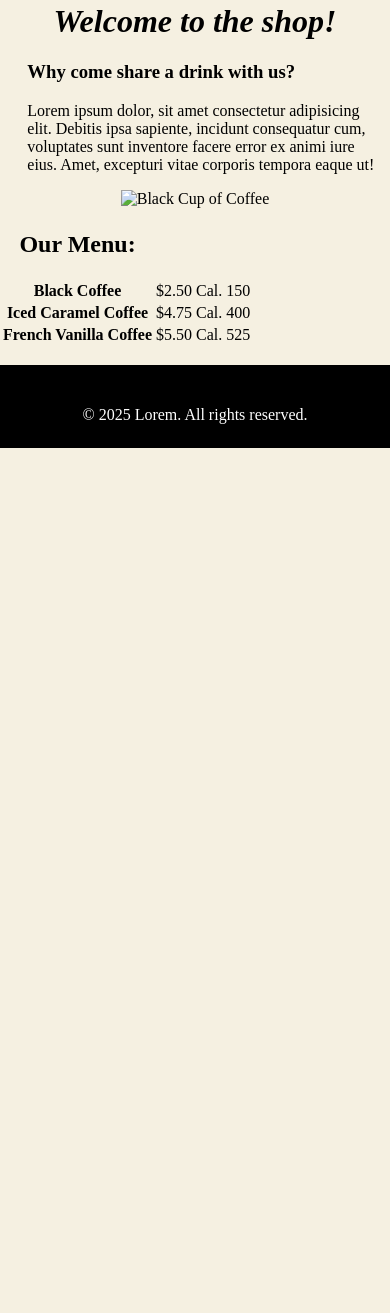
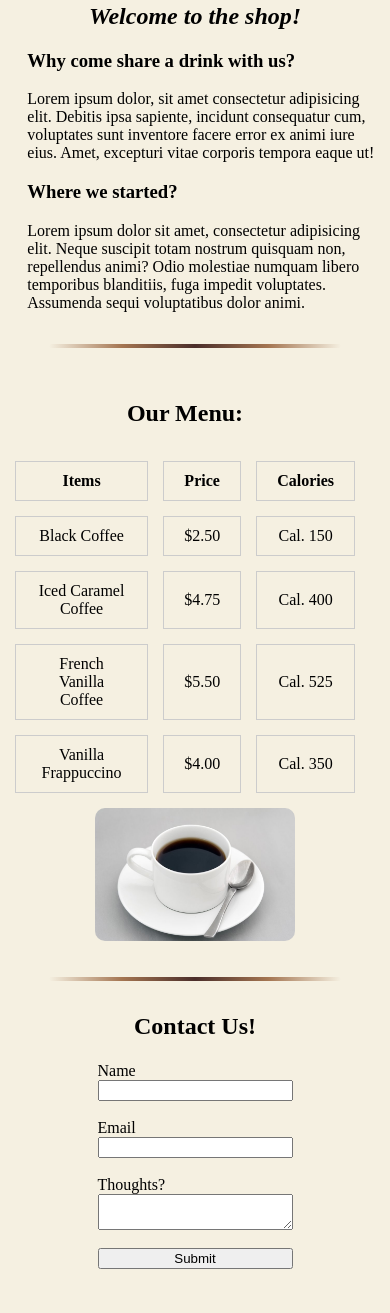
Before and after one commit to Ja-Sykes/CSCI-220-Web-Dev-M5-Lab, a plain HTML site: page M5 Lab/index.html in a window 390 px wide. Shown: the part 431-1744 px from the top of the page. Before the commit the page ends 879 px from the top, so only its background shows below. Drawn offline with nearby package versions, Linux system fonts and the light colour scheme.

Commit message:
Added Contact form, updated table menu

```diff
--- a/M5 Lab/index.html
+++ b/M5 Lab/index.html
@@ -25,8 +25,9 @@
 
                     <ul class="navbar">
                         <li><a href="index.html">Home</a></li>
-                        <li><a href="index.html">About</a></li>
-                        <li><a href="index.html">Contact</a></li>
+                        <li><a href="#about">About</a></li>
+                        <li><a href="#Menu">Menu</a></li>
+                        <li><a href="#contact">Contact</a></li>
                     </ul>
                 </div>
             </div>
@@ -36,42 +37,90 @@
     <main>
         <img src="images\coffeeimage.jpeg" alt="Coffee Image" class="hero_img">
         <hr>
+        <section id="about">
             <div>
                 <h1><em>Welcome to the shop!</em></h1>
                 <div class="welcome-text">
                     <h3>Why come share a drink with us?</h3>
-                <p>Lorem ipsum dolor, sit amet consectetur adipisicing elit. Debitis ipsa sapiente, incidunt consequatur
+                    <p>Lorem ipsum dolor, sit amet consectetur adipisicing elit. Debitis ipsa sapiente, incidunt
+                        consequatur
                         cum, voluptates sunt inventore facere error ex animi iure eius. Amet, excepturi vitae corporis
                         tempora
                         eaque ut!</p>
                 </div>
+            </div>
+            <div class="welcome-text">
+                <h3>Where we started?</h3>
+                <p>Lorem ipsum dolor sit amet, consectetur adipisicing elit. Neque suscipit totam nostrum quisquam non,
+                    repellendus animi? Odio molestiae numquam libero temporibus blanditiis, fuga impedit voluptates.
+                    Assumenda sequi voluptatibus dolor animi.</p>
+            </div>
+        </section>
 
-        </div>
+        <hr>
 
-
+        <section id="Menu">
             <div>
-            <table>
-                <th>
+                <table id="menu">
+                    <caption>
                         <h2>Our Menu:</h2>
-                </th>
+                    </caption>
+                    <thead>
                         <tr>
-                    <th>Black Coffee</th>
+                            <th>Items</th>
+                            <th>Price</th>
+                            <th>Calories</th>
+                        </tr>
+                    </thead>
+                    <tbody>
+                        <tr>
+                            <td>Black Coffee</td>
                             <td>$2.50</td>
                             <td>Cal. 150</td>
-                    <img src="M5 Lab\images\BlackCoffee.jpg" alt="Black Cup of Coffee">
                         </tr>
                         <tr>
-                    <th>Iced Caramel Coffee</th>
+                            <td>Iced Caramel Coffee</td>
                             <td>$4.75</td>
                             <td>Cal. 400</td>
                         </tr>
                         <tr>
-                    <th>French Vanilla Coffee</th>
+                            <td>French Vanilla Coffee</td>
                             <td>$5.50</td>
                             <td>Cal. 525</td>
                         </tr>
+                        <tr>
+                            <td>Vanilla Frappuccino</td>
+                            <td>$4.00</td>
+                            <td>Cal. 350</td>
+                        </tr>
+                    </tbody>
                 </table>
+        </section>
+        <!-- Image aligned to the right of the table -->
+        <div class="menu-image">
+            <img src="images/BlackCoffee.jpg" alt="Black Cup of Coffee">
         </div>
+        </div>
+
+        <hr>
+
+        <section id="contact">
+            <h2>Contact Us!</h2>
+            <div class="form-wrapper">
+                <form action="" method="post" class="form">
+                    <label for="name">Name</label>
+                    <input type="text" name="Name" id="Name">
+                    <br>
+                    <label for="email">Email</label>
+                    <input type="email" name="email" id="email">
+                    <br>
+                    <label for="message">Thoughts?</label>
+                    <textarea name="message" id="message"></textarea>
+                    <br>
+                    <button type="submit">Submit</button>
+                </form>
+            </div>
+        </section>
 
     </main>
 
--- a/M5 Lab/styles.css
+++ b/M5 Lab/styles.css
@@ -69,6 +69,34 @@ hr {
     text-align: left;
 }
 
+/* Table */
+/* Table styling */
+#menu {
+    border-collapse: separate;
+    border-spacing: 15px;
+    /* space between cells */
+    text-align: center;
+    margin-right: 20px;
+}
+
+#menu th,
+#menu td {
+    padding: 10px 20px;
+    border: 1px solid #ccc;
+}
+
+/* Layout: table + image side by side */
+#menu,
+.menu-image {
+    display: inline-block;
+    vertical-align: top;
+}
+
+.menu-image img {
+    width: 200px;
+    border-radius: 10px;
+}
+
 
 
 /***** Mobile ******/
@@ -107,7 +135,7 @@ hr {
 
     /* Hero image */
     .hero_img {
-        width: 100vw;
+        width: 97vw;
         height: 15rem;
     }
 
@@ -115,6 +143,34 @@ hr {
         padding-left: 5vw;
         margin: 0 2%
     }
+
+    /* Menu Table Images */
+    .blackcoffee {
+        width: 25vw;
+        height: 25%;
+        float: right;
+    }
+
+    .form-wrapper {
+        display: flex;
+        justify-content: center;
+        /* horizontal */
+        align-items: center;
+        /* vertical */
+        height: 25vh;
+        padding-bottom: 10%;
+        /* full screen height */
+    }
+
+    .form {
+        display: flex;
+        flex-direction: column;
+        width: 50%;
+        max-width: 400px;
+        text-align: left;
+    }
+
+
 }
 
 
```
Lines whose indentation alone changed are shown as unchanged.
